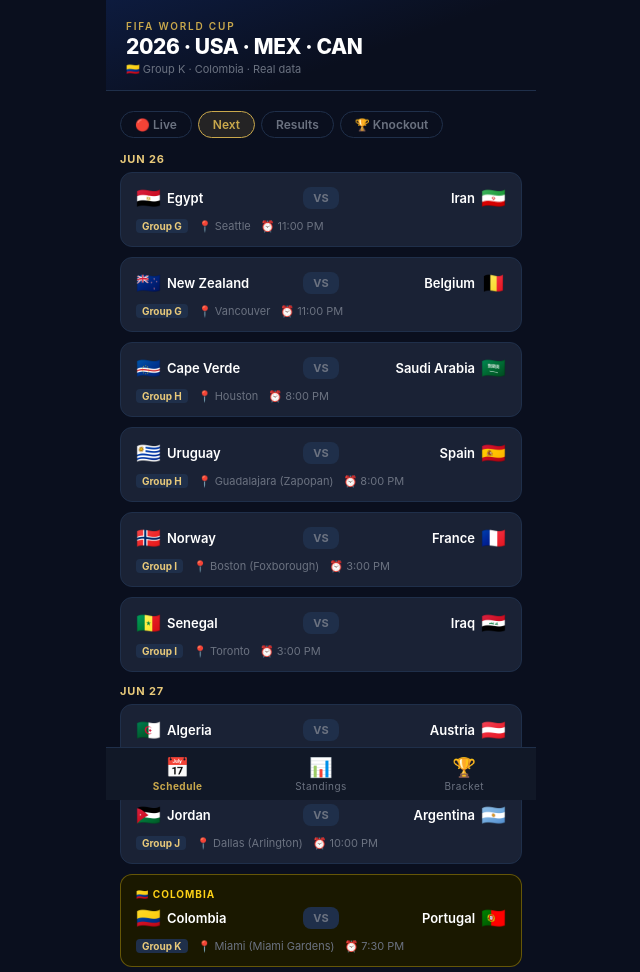
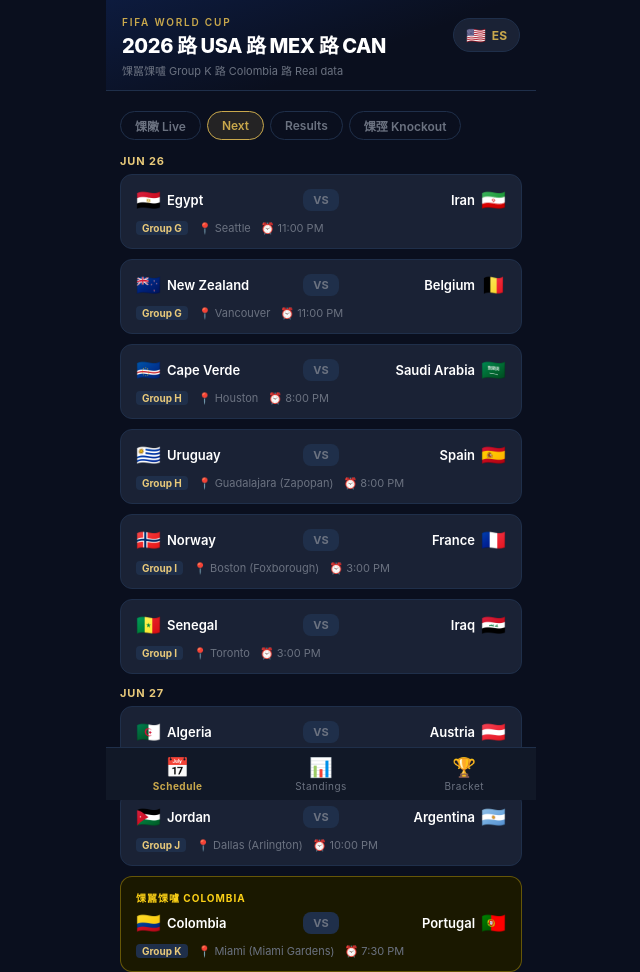
Before and after one commit to jalarcon00/worldcup2026, a website: page public/index.html in a window 1280 px wide. Shown: the top 972 px of the page, without its empty margins (319-959 px from the left). Drawn offline with nearby package versions, Linux system fonts and the light colour scheme.

Commit message:
Implement multilingual support in index.html
Added multilingual support for match details and UI elements.

```diff
--- a/public/index.html
+++ b/public/index.html
@@ -22,6 +22,27 @@
 <div id="root"></div>
 <script>
 const { useState, useEffect, useCallback, createElement: h } = React;
+
+const T = {
+  en: {
+    eyebrow:"FIFA World Cup", title:"2026 路 USA 路 MEX 路 CAN", sub:"馃嚚馃嚧 Group K 路 Colombia 路 Real data",
+    live:"馃敶 Live", next:"Next", results:"Results", knockout:"馃弳 Knockout",
+    noLive:"No matches live right now.",
+    schedule:"Schedule", standings:"Standings", bracket:"Bracket",
+    team:"Team", qualify:"Top 2 advance 路 Best 8 third-place teams also qualify",
+    colombia:"馃嚚馃嚧 Colombia", vs:"VS",
+    round32:"R32", round16:"R16", qf:"QF", sf:"SF", third:"3rd Place", final:"Final",
+  },
+  es: {
+    eyebrow:"Copa Mundial FIFA", title:"2026 路 USA 路 MEX 路 CAN", sub:"馃嚚馃嚧 Grupo K 路 Colombia 路 Datos reales",
+    live:"馃敶 En vivo", next:"Pr贸ximos", results:"Resultados", knockout:"馃弳 Eliminaci贸n",
+    noLive:"No hay partidos en vivo ahora.",
+    schedule:"Partidos", standings:"Tabla", bracket:"Llave",
+    team:"Equipo", qualify:"Top 2 avanzan 路 Los 8 mejores terceros tambi茅n clasifican",
+    colombia:"馃嚚馃嚧 Colombia", vs:"VS",
+    round32:"R32", round16:"R16", qf:"CF", sf:"SF", third:"Tercer Lugar", final:"Final",
+  }
+};
 
 const RAW_MATCHES = [
   {round:"Matchday 1",date:"2026-06-11",time:"13:00 UTC-6",team1:"Mexico",team2:"South Africa",score:{ft:[2,0]},group:"Group A",ground:"Mexico City"},
@@ -183,15 +204,15 @@ function buildStandings() {
 }
 var STANDINGS = buildStandings();
 
-// ── COMPONENTS ────────────────────────────────────────────────────────────────
+// 鈹€鈹€ COMPONENTS 鈹€鈹€鈹€鈹€鈹€鈹€鈹€鈹€鈹€鈹€鈹€鈹€鈹€鈹€鈹€鈹€鈹€鈹€鈹€鈹€鈹€鈹€鈹€鈹€鈹€鈹€鈹€鈹€鈹€鈹€鈹€鈹€鈹€鈹€鈹€鈹€鈹€鈹€鈹€鈹€鈹€鈹€鈹€鈹€鈹€鈹€鈹€鈹€鈹€鈹€鈹€鈹€鈹€鈹€鈹€鈹€鈹€鈹€鈹€鈹€鈹€鈹€鈹€鈹€
 
-function MatchCard({m, now}) {
+function MatchCard({m, now, tx}) {
   var st = mStatus(m, now);
   var isCol = m.team1==="Colombia" || m.team2==="Colombia";
   var isLive = st==="live";
   var dt = parseUTC(m.date, m.time);
   return h("div", {style:{background:isCol&&!isLive?"#1a1800":isLive?"#1a1218":C.card,border:"1px solid "+(isLive?"#7f1d1d":isCol?C.col+"55":C.border),borderRadius:12,marginBottom:10,padding:"13px 15px"}},
-    isCol && h("div",{style:{fontSize:10,color:C.col,fontWeight:700,letterSpacing:"0.1em",textTransform:"uppercase",marginBottom:6}},"\uD83C\uDDE8\uD83C\uDDF4 Colombia"),
+    isCol && h("div",{style:{fontSize:10,color:C.col,fontWeight:700,letterSpacing:"0.1em",textTransform:"uppercase",marginBottom:6}},tx.colombia),
     isLive && h("div",{style:{display:"inline-flex",alignItems:"center",gap:5,background:"#7f1d1d",color:"#fca5a5",fontSize:10,fontWeight:700,padding:"2px 8px",borderRadius:20,marginBottom:8}},
       h("div",{style:{width:6,height:6,borderRadius:"50%",background:C.red,animation:"pulse 1.5s infinite"}}), "LIVE"),
     h("div",{style:{display:"flex",alignItems:"center",justifyContent:"space-between",gap:8}},
@@ -201,7 +222,7 @@ function MatchCard({m, now}) {
       ),
       m.score
         ? h("div",{style:{background:"#0a0f1e",borderRadius:8,padding:"4px 12px",fontSize:17,fontWeight:800,color:C.white,minWidth:64,textAlign:"center"}}, m.score.ft[0]+" \u2013 "+m.score.ft[1])
-        : h("div",{style:{background:C.border,borderRadius:8,padding:"4px 10px",fontSize:11,fontWeight:700,color:C.muted,minWidth:36,textAlign:"center"}},"VS"),
+        : h("div",{style:{background:C.border,borderRadius:8,padding:"4px 10px",fontSize:11,fontWeight:700,color:C.muted,minWidth:36,textAlign:"center"}},tx.vs),
       h("div",{style:{flex:1,display:"flex",alignItems:"center",gap:6,justifyContent:"flex-end"}},
         h("span",{style:{fontSize:13,fontWeight:600,color:C.white,textAlign:"right"}},m.team2),
         h("span",{style:{fontSize:20}},fl(m.team2))
@@ -215,7 +236,7 @@ function MatchCard({m, now}) {
   );
 }
 
-function ScheduleTab({now}) {
+function ScheduleTab({now, tx}) {
   var _s = useState("upcoming"); var filter=_s[0]; var setFilter=_s[1];
   var grp = RAW_MATCHES.filter(function(m){return m.group;});
   var ko  = RAW_MATCHES.filter(function(m){return !m.group;});
@@ -227,19 +248,19 @@ function ScheduleTab({now}) {
     arr.forEach(function(m){var d=fmtDate(parseUTC(m.date,m.time));if(!map[d])map[d]=[];map[d].push(m);});
     return Object.entries(map);
   }
-  var filters = [{v:"live",l:"\uD83D\uDD34 Live"},{v:"upcoming",l:"Next"},{v:"done",l:"Results"},{v:"ko",l:"\uD83C\uDFC6 Knockout"}];
+  var filters = [{v:"live",l:tx.live},{v:"upcoming",l:tx.next},{v:"done",l:tx.results},{v:"ko",l:tx.knockout}];
   return h("div",{style:{padding:"14px 14px 0"}},
     h("div",{style:{display:"flex",gap:6,flexWrap:"wrap",marginBottom:14,marginTop:6}},
       filters.map(function(o){return h("button",{key:o.v,onClick:function(){setFilter(o.v);},style:{padding:"5px 14px",borderRadius:20,border:"1px solid "+(filter===o.v?C.gold:C.border),background:filter===o.v?C.gold+"22":"transparent",color:filter===o.v?C.gold:C.muted,fontSize:12,fontWeight:600,cursor:"pointer"}},o.l);})
     ),
-    filter==="live" && (live.length>0 ? live.map(function(m,i){return h(MatchCard,{key:i,m:m,now:now});}) : h("div",{style:{textAlign:"center",color:C.muted,fontSize:13,padding:"30px 0"}},"No matches live right now.")),
-    filter==="upcoming" && byDate(upcoming).map(function(e){var d=e[0],arr=e[1];return h("div",{key:d},h("div",{style:{fontSize:11,fontWeight:700,color:C.goldL,letterSpacing:"0.08em",textTransform:"uppercase",marginTop:12,marginBottom:6}},d),arr.map(function(m,i){return h(MatchCard,{key:i,m:m,now:now});}));}),
-    filter==="done" && byDate(done).reverse().map(function(e){var d=e[0],arr=e[1];return h("div",{key:d},h("div",{style:{fontSize:11,fontWeight:700,color:C.goldL,letterSpacing:"0.08em",textTransform:"uppercase",marginTop:12,marginBottom:6}},d),arr.map(function(m,i){return h(MatchCard,{key:i,m:m,now:now});}));}),
+    filter==="live" && (live.length>0 ? live.map(function(m,i){return h(MatchCard,{key:i,m:m,now:now,tx:tx});}) : h("div",{style:{textAlign:"center",color:C.muted,fontSize:13,padding:"30px 0"}},tx.noLive)),
+    filter==="upcoming" && byDate(upcoming).map(function(e){var d=e[0],arr=e[1];return h("div",{key:d},h("div",{style:{fontSize:11,fontWeight:700,color:C.goldL,letterSpacing:"0.08em",textTransform:"uppercase",marginTop:12,marginBottom:6}},d),arr.map(function(m,i){return h(MatchCard,{key:i,m:m,now:now,tx:tx});}));}),
+    filter==="done" && byDate(done).reverse().map(function(e){var d=e[0],arr=e[1];return h("div",{key:d},h("div",{style:{fontSize:11,fontWeight:700,color:C.goldL,letterSpacing:"0.08em",textTransform:"uppercase",marginTop:12,marginBottom:6}},d),arr.map(function(m,i){return h(MatchCard,{key:i,m:m,now:now,tx:tx});}));}),
     filter==="ko" && ko.map(function(m,i){return h("div",{key:i,style:{background:C.card,border:"1px solid "+C.border,borderRadius:12,marginBottom:10,padding:"13px 15px"}},
       h("div",{style:{fontSize:10,color:C.gold,fontWeight:700,letterSpacing:"0.12em",textTransform:"uppercase",marginBottom:8}},m.round),
       h("div",{style:{display:"flex",alignItems:"center",justifyContent:"space-between",gap:8}},
         h("span",{style:{fontSize:13,fontWeight:600,color:C.white,flex:1}},fl(m.team1)+" "+m.team1),
-        m.score?h("div",{style:{background:"#0a0f1e",borderRadius:8,padding:"4px 12px",fontSize:15,fontWeight:800,color:C.white}},m.score.ft[0]+"-"+m.score.ft[1]):h("div",{style:{background:C.border,borderRadius:8,padding:"3px 10px",fontSize:11,color:C.muted}},"VS"),
+        m.score?h("div",{style:{background:"#0a0f1e",borderRadius:8,padding:"4px 12px",fontSize:15,fontWeight:800,color:C.white}},m.score.ft[0]+"-"+m.score.ft[1]):h("div",{style:{background:C.border,borderRadius:8,padding:"3px 10px",fontSize:11,color:C.muted}},tx.vs),
         h("span",{style:{fontSize:13,fontWeight:600,color:C.white,flex:1,textAlign:"right"}},m.team2+" "+fl(m.team2))
       ),
       h("div",{style:{fontSize:11,color:C.muted,marginTop:8}},"\uD83D\uDCC5 "+fmtDate(parseUTC(m.date,m.time))+" \u00B7 \uD83D\uDCCD "+m.ground)
@@ -247,7 +268,7 @@ function ScheduleTab({now}) {
   );
 }
 
-function StandingsTab() {
+function StandingsTab({tx}) {
   var _a=useState("Group K"); var active=_a[0]; var setActive=_a[1];
   var startPage=Math.floor(STANDINGS.findIndex(function(g){return g.group==="Group K";})/6);
   var _p=useState(startPage); var page=_p[0]; var setPage=_p[1];
@@ -266,7 +287,7 @@ function StandingsTab() {
     current && h("div",{style:{background:C.card,border:"1px solid "+C.border,borderRadius:12,overflow:"hidden",marginBottom:10}},
       h("table",{style:{width:"100%",borderCollapse:"collapse",fontSize:12}},
         h("thead",null,h("tr",null,
-          h("th",{style:{color:C.muted,fontWeight:600,fontSize:10,textTransform:"uppercase",padding:"8px 10px",textAlign:"left",borderBottom:"1px solid "+C.border}},"Team"),
+          h("th",{style:{color:C.muted,fontWeight:600,fontSize:10,textTransform:"uppercase",padding:"8px 10px",textAlign:"left",borderBottom:"1px solid "+C.border}},tx.team),
           ["P","W","D","L","GD","Pts"].map(function(hd){return h("th",{key:hd,style:{color:C.muted,fontWeight:600,fontSize:10,textTransform:"uppercase",padding:"8px 6px",textAlign:"center",borderBottom:"1px solid "+C.border}},hd);})
         )),
         h("tbody",null,current.standings.map(function(t,i){
@@ -287,12 +308,12 @@ function StandingsTab() {
     ),
     h("div",{style:{display:"flex",alignItems:"center",gap:8,fontSize:11,color:C.muted}},
       h("span",{style:{width:3,height:14,background:C.green,borderRadius:2,display:"inline-block"}}),
-      "Top 2 advance \u00B7 Best 8 third-place teams also qualify"
+      tx.qualify
     )
   );
 }
 
-function BracketTab({now}) {
+function BracketTab({now, tx}) {
   var ko=RAW_MATCHES.filter(function(m){return !m.group;});
   var rounds=[...new Set(ko.map(function(m){return m.round;}))];
   var _a=useState(rounds[0]); var active=_a[0]; var setActive=_a[1];
@@ -306,10 +327,10 @@ function BracketTab({now}) {
       var isCol=m.team1==="Colombia"||m.team2==="Colombia";
       var dt=parseUTC(m.date,m.time);
       return h("div",{key:i,style:{background:isCol?"#1a1800":C.card,border:"1px solid "+(isCol?C.col+"55":C.border),borderRadius:12,marginBottom:10,padding:"13px 15px"}},
-        isCol&&h("div",{style:{fontSize:10,color:C.col,fontWeight:700,letterSpacing:"0.1em",textTransform:"uppercase",marginBottom:6}},"\uD83C\uDDE8\uD83C\uDDF4 Colombia"),
+        isCol&&h("div",{style:{fontSize:10,color:C.col,fontWeight:700,letterSpacing:"0.1em",textTransform:"uppercase",marginBottom:6}},tx.colombia),
         h("div",{style:{display:"flex",alignItems:"center",justifyContent:"space-between",gap:8}},
           h("span",{style:{fontSize:13,fontWeight:600,color:C.white,flex:1}},fl(m.team1)+" "+m.team1),
-          m.score?h("div",{style:{background:"#0a0f1e",borderRadius:8,padding:"4px 12px",fontSize:16,fontWeight:800,color:C.white}},m.score.ft[0]+"-"+m.score.ft[1]):h("div",{style:{background:C.border,borderRadius:8,padding:"3px 10px",fontSize:11,color:C.muted}},"VS"),
+          m.score?h("div",{style:{background:"#0a0f1e",borderRadius:8,padding:"4px 12px",fontSize:16,fontWeight:800,color:C.white}},m.score.ft[0]+"-"+m.score.ft[1]):h("div",{style:{background:C.border,borderRadius:8,padding:"3px 10px",fontSize:11,color:C.muted}},tx.vs),
           h("span",{style:{fontSize:13,fontWeight:600,color:C.white,flex:1,textAlign:"right"}},m.team2+" "+fl(m.team2))
         ),
         h("div",{style:{display:"flex",gap:12,marginTop:8,fontSize:11,color:C.muted}},
@@ -320,21 +341,46 @@ function BracketTab({now}) {
   );
 }
 
-var TABS=[{id:"schedule",label:"Schedule",icon:"\uD83D\uDCC5"},{id:"standings",label:"Standings",icon:"\uD83D\uDCCA"},{id:"bracket",label:"Bracket",icon:"\uD83C\uDFC6"}];
-
 function App() {
   var _t=useState("schedule"); var tab=_t[0]; var setTab=_t[1];
   var _n=useState(new Date()); var now=_n[0]; var setNow=_n[1];
+  var _l=useState("en"); var lang=_l[0]; var setLang=_l[1];
+  var tx=T[lang];
   useEffect(function(){var t=setInterval(function(){setNow(new Date());},60000);return function(){clearInterval(t);};}, []);
+
+  var TABS=[
+    {id:"schedule", label:tx.schedule, icon:"\uD83D\uDCC5"},
+    {id:"standings",label:tx.standings,icon:"\uD83D\uDCCA"},
+    {id:"bracket",  label:tx.bracket,  icon:"\uD83C\uDFC6"},
+  ];
+
   return h("div",{style:{background:C.bg,minHeight:"100vh",color:"#e5e7eb",maxWidth:430,margin:"0 auto",paddingBottom:80}},
-    h("div",{style:{background:"linear-gradient(160deg,#0d1b3e 0%,#0a0f1e 60%)",padding:"20px 20px 14px",borderBottom:"1px solid "+C.border,position:"sticky",top:0,zIndex:10}},
-      h("div",{style:{fontSize:10,letterSpacing:"0.18em",color:C.gold,textTransform:"uppercase",fontWeight:600,marginBottom:2}},"FIFA World Cup"),
-      h("div",{style:{fontSize:21,fontWeight:800,color:C.white,letterSpacing:"-0.02em"}},"2026 \u00B7 USA \u00B7 MEX \u00B7 CAN"),
-      h("div",{style:{fontSize:11,color:C.muted,marginTop:3}},"\uD83C\uDDE8\uD83C\uDDF4 Group K \u00B7 Colombia \u00B7 Real data")
+    // Header
+    h("div",{style:{background:"linear-gradient(160deg,#0d1b3e 0%,#0a0f1e 60%)",padding:"16px 16px 12px",borderBottom:"1px solid "+C.border,position:"sticky",top:0,zIndex:10}},
+      h("div",{style:{display:"flex",justifyContent:"space-between",alignItems:"flex-start"}},
+        h("div",null,
+          h("div",{style:{fontSize:10,letterSpacing:"0.18em",color:C.gold,textTransform:"uppercase",fontWeight:600,marginBottom:2}},tx.eyebrow),
+          h("div",{style:{fontSize:20,fontWeight:800,color:C.white,letterSpacing:"-0.02em"}},tx.title),
+          h("div",{style:{fontSize:11,color:C.muted,marginTop:3}},tx.sub)
+        ),
+        // Language toggle
+        h("button",{
+          onClick:function(){setLang(function(l){return l==="en"?"es":"en";});},
+          style:{
+            display:"flex",alignItems:"center",gap:6,
+            background:C.card,border:"1px solid "+C.border,
+            borderRadius:20,padding:"6px 12px",cursor:"pointer",
+            color:C.white,fontSize:12,fontWeight:700,flexShrink:0,marginTop:2,
+          }
+        },
+          h("span",{style:{fontSize:16}},lang==="en"?"\uD83C\uDDFA\uD83C\uDDF8":"\uD83C\uDDE8\uD83C\uDDF4"),
+          h("span",{style:{color:C.gold}},lang==="en"?"ES":"EN")
+        )
+      )
     ),
-    tab==="schedule"  && h(ScheduleTab,{now:now}),
-    tab==="standings" && h(StandingsTab,null),
-    tab==="bracket"   && h(BracketTab,{now:now}),
+    tab==="schedule"  && h(ScheduleTab,{now:now,tx:tx}),
+    tab==="standings" && h(StandingsTab,{tx:tx}),
+    tab==="bracket"   && h(BracketTab,{now:now,tx:tx}),
     h("div",{style:{position:"fixed",bottom:0,left:"50%",transform:"translateX(-50%)",width:"100%",maxWidth:430,background:C.surface,borderTop:"1px solid "+C.border,display:"flex",zIndex:20}},
       TABS.map(function(t){return h("button",{key:t.id,onClick:function(){setTab(t.id);},style:{flex:1,padding:"10px 4px 8px",background:"none",border:"none",cursor:"pointer",display:"flex",flexDirection:"column",alignItems:"center",gap:3,color:tab===t.id?C.gold:C.muted,fontSize:10,fontWeight:tab===t.id?700:400,letterSpacing:"0.05em",transition:"color 0.15s"}},h("span",{style:{fontSize:19,lineHeight:1}},t.icon),t.label);})
     )
```
